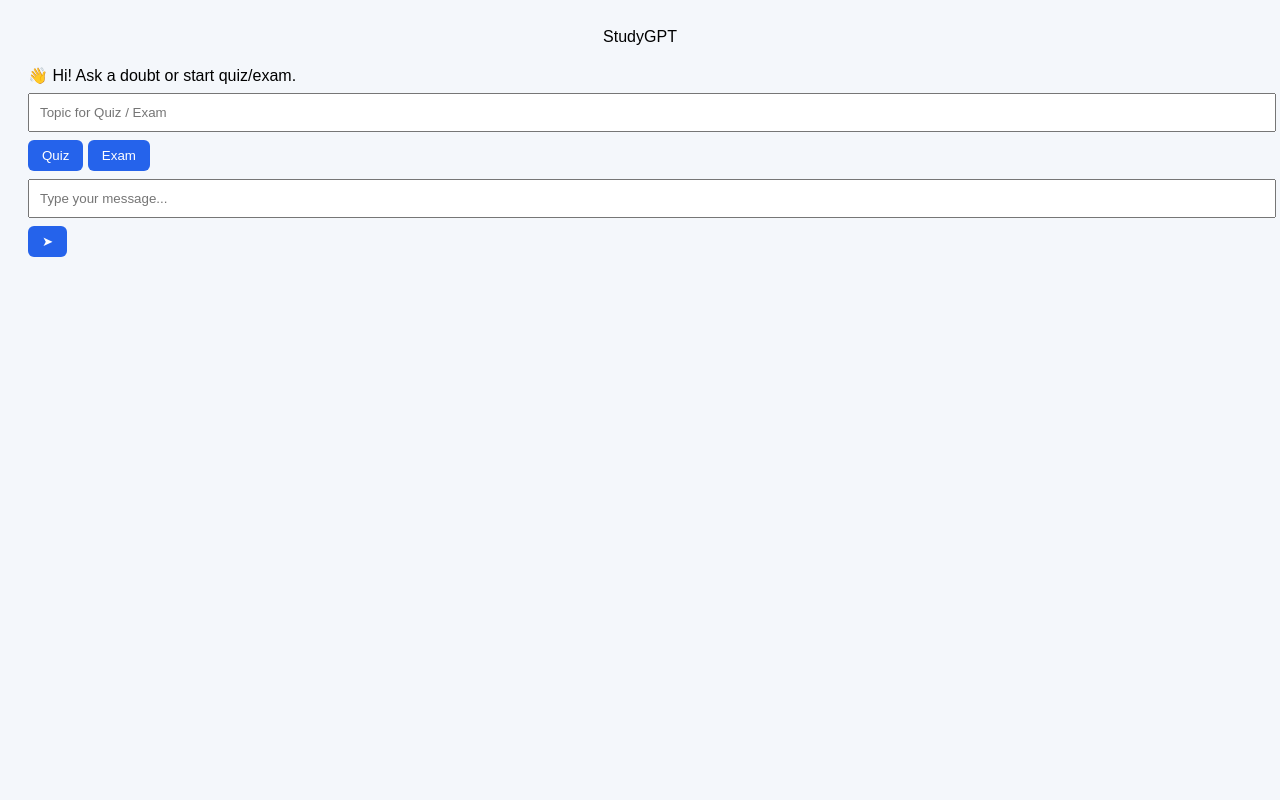
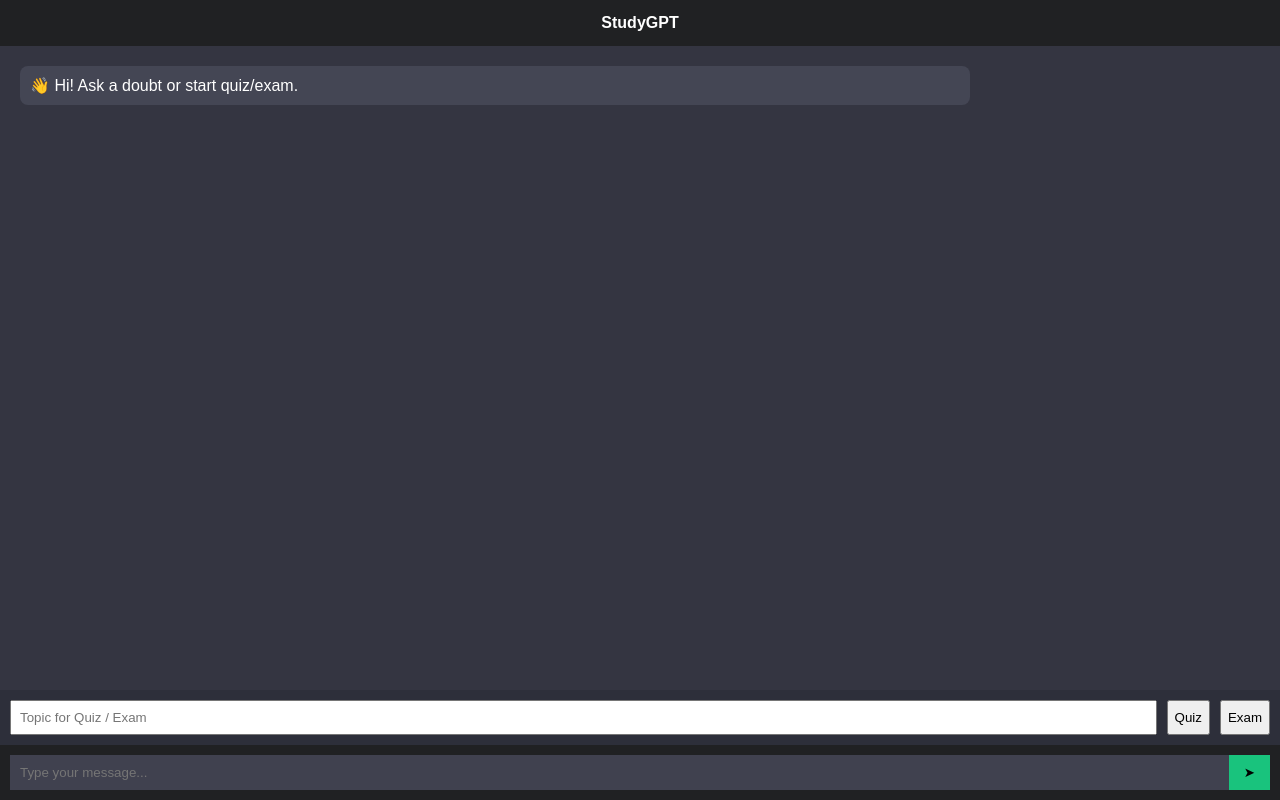
Before and after one commit to Tarunmaker/StudyGPT, a Flask app: page / in a window 1280 px wide. Run offline with Flask 3, Linux system fonts and the light colour scheme.

Commit message:
Update style.css

```diff
--- a/static/style.css
+++ b/static/style.css
@@ -1,39 +1,72 @@
 body {
-  font-family: Arial;
-  background:#f4f7fb;
-  padding:20px;
-  transition:.3s;
-}
-body.dark {background:#0f172a;color:white;}
-
-header{text-align:center;margin-bottom:20px}
-
-.card {
-  background:white;
-  padding:20px;
-  margin-bottom:20px;
-  border-radius:12px;
-  box-shadow:0 10px 20px rgba(0,0,0,.08);
+  margin: 0;
+  font-family: Arial, sans-serif;
+  background: #343541;
+  color: white;
+  height: 100vh;
+  display: flex;
+  flex-direction: column;
 }
 
-body.dark .card{background:#020617}
-
-textarea,input{
-  width:100%;
-  padding:10px;
-  margin:8px 0;
+.top-bar {
+  background: #202123;
+  padding: 14px;
+  text-align: center;
+  font-weight: bold;
 }
 
-button{
-  background:#2563eb;
-  color:white;
-  padding:8px 14px;
-  border:none;
-  border-radius:6px;
-  cursor:pointer;
-  transition:.2s;
+.chat-area {
+  flex: 1;
+  padding: 20px;
+  overflow-y: auto;
 }
 
+.msg {
+  max-width: 75%;
+  padding: 10px;
+  margin-bottom: 10px;
+  border-radius: 8px;
+}
+
+.ai { background: #444654; }
+.user {
+  background: #19c37d;
+  color: black;
+  margin-left: auto;
+}
+
+.mode-bar {
+  display: flex;
+  gap: 10px;
+  padding: 10px;
+  background: #2d2f3a;
+}
+
+.mode-bar input {
+  flex: 1;
+  padding: 8px;
+}
+
+.input-bar {
+  display: flex;
+  padding: 10px;
+  background: #202123;
+}
+
+.input-bar input {
+  flex: 1;
+  padding: 10px;
+  background: #40414f;
+  border: none;
+  color: white;
+}
+
+.input-bar button {
+  background: #19c37d;
+  border: none;
+  padding: 10px 15px;
+  cursor: pointer;
+}
 button:hover{transform:scale(1.05)}
 
 .output{margin-top:10px;white-space:pre-wrap}
```
